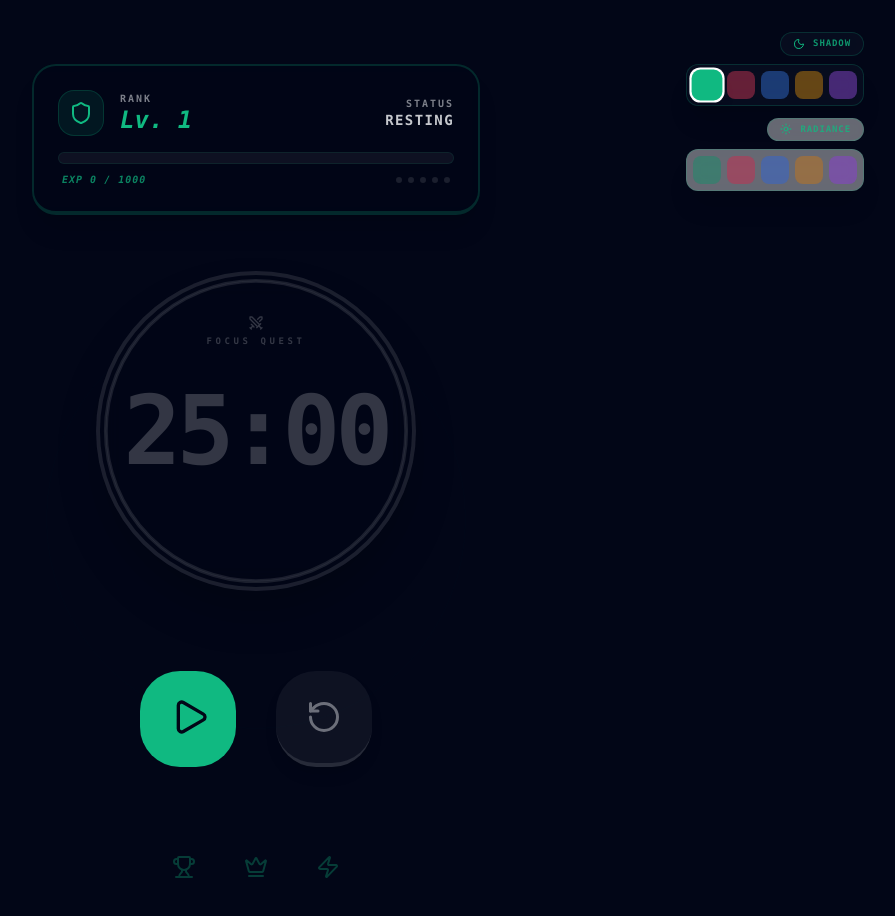
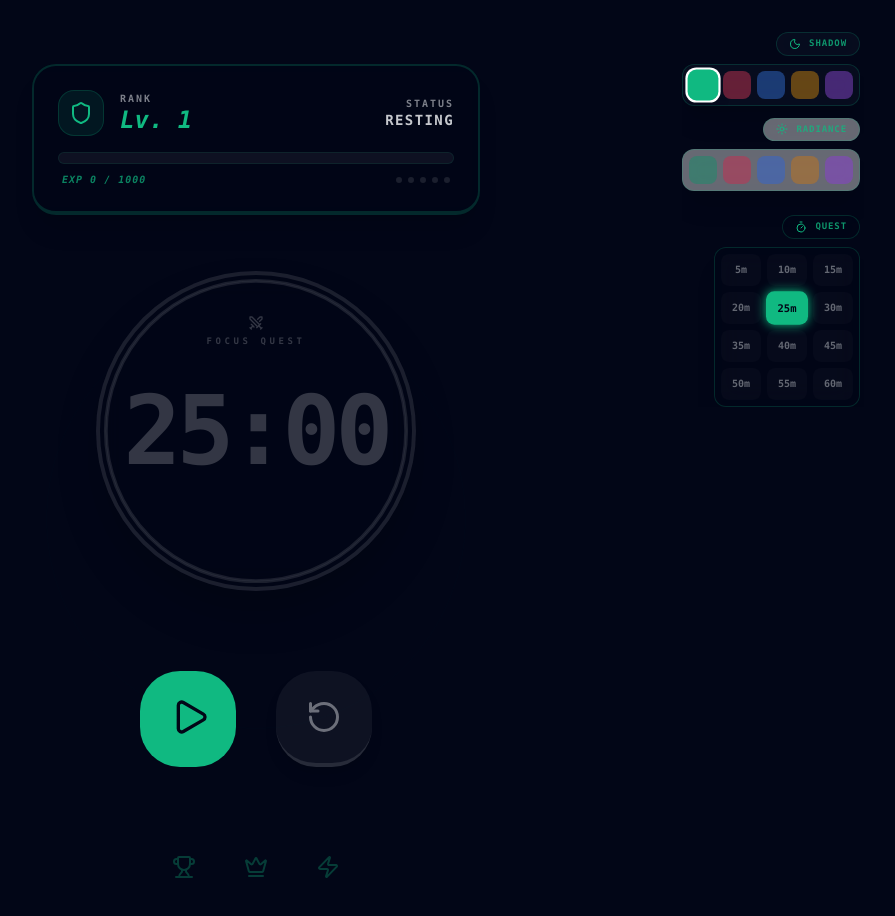
Before and after one commit to TMando616/pomodoro-quest, a Next.js app: page / in a window 1280 px wide. Shown: the top 916 px of the page, without its empty margins (384-1279 px from the left). Built offline with nearby package versions, Linux system fonts and the light colour scheme.

Commit message:
feat: クエスト時間の選択機能追加とサイドパネルへの集約

```diff
--- a/src/app/page.tsx
+++ b/src/app/page.tsx
@@ -1,7 +1,7 @@
 "use client";
 
 import React, { useState, useEffect, useCallback } from 'react';
-import { Play, Pause, RotateCcw, Shield, Swords, Trophy, Zap, Crown, Palette, Sun, Moon } from 'lucide-react';
+import { Play, Pause, RotateCcw, Shield, Swords, Trophy, Zap, Crown, Palette, Sun, Moon, Timer } from 'lucide-react';
 
 const themes = {
   dark: [
@@ -20,8 +20,12 @@ const themes = {
   ]
 };
 
+// 5分から60分まで5分刻みのリスト
+const durationOptions = Array.from({ length: 12 }, (_, i) => (i + 1) * 5);
+
 export default function PomodoroQuest() {
   // --- 状態管理 ---
+  const [duration, setDuration] = useState(25); // 選択された時間（分）
   const [timeLeft, setTimeLeft] = useState(25 * 60);
   const [isActive, setIsActive] = useState(false);
   const [exp, setExp] = useState(0);
@@ -42,7 +46,7 @@ export default function PomodoroQuest() {
 
   const handleQuestComplete = useCallback(() => {
     setIsActive(false);
-    setTimeLeft(25 * 60);
+    setTimeLeft(duration * 60);
     setExp((prevExp) => {
       const newExp = prevExp + 100;
       if (newExp >= 1000) {
@@ -54,7 +58,7 @@ export default function PomodoroQuest() {
       return newExp;
     });
     setTimeout(() => setMessage(""), 5000);
-  }, []);
+  }, [duration]);
 
   useEffect(() => {
     let interval: ReturnType<typeof setInterval> | null = null;
@@ -71,17 +75,28 @@ export default function PomodoroQuest() {
   }, [isActive, timeLeft, handleQuestComplete]);
 
   const toggleTimer = () => setIsActive(!isActive);
+
   const resetTimer = () => {
     setIsActive(false);
-    setTimeLeft(25 * 60);
+    setTimeLeft(duration * 60);
     setMessage("");
+  };
+
+  // 時間設定の変更
+  const selectDuration = (mins: number) => {
+    if (isActive) return; // 動作中は変更不可
+    setDuration(mins);
+    setTimeLeft(mins * 60);
   };
 
   return (
     <div className="min-h-screen bg-background text-foreground flex flex-col items-center justify-center font-mono p-4 md:p-8 selection:bg-primary/30 transition-colors duration-500 overflow-x-hidden">
 
+      {/* サイドパネル（右側固定） */}
+      <div className="fixed top-4 right-4 md:top-8 md:right-8 flex flex-col items-end gap-6 z-50 max-h-[90vh] overflow-y-auto pr-1 scrollbar-hide">
+
         {/* テーマセレクター */}
-      <div className="fixed top-4 right-4 md:top-8 md:right-8 flex flex-col items-end gap-3 z-50">
+        <div className="flex flex-col items-end gap-3">
           {/* Dark Themes */}
           <div className="flex flex-col items-end gap-2">
             <div className="flex items-center gap-2 px-3 py-1 bg-slate-900/40 border border-primary/20 rounded-full backdrop-blur-md">
@@ -118,6 +133,31 @@ export default function PomodoroQuest() {
                   }`}
                   title={theme.label}
                 />
+              ))}
+            </div>
+          </div>
+        </div>
+
+        {/* クエスト時間セレクター（テーマボタンの下に配置） */}
+        <div className="flex flex-col items-end gap-2">
+          <div className="flex items-center gap-2 px-3 py-1 bg-background/40 border border-primary/20 rounded-full backdrop-blur-md">
+            <Timer className="w-3 h-3 text-primary" />
+            <span className="text-[9px] font-black uppercase tracking-widest text-primary/80">Quest</span>
+          </div>
+          <div className="grid grid-cols-3 gap-1.5 p-1.5 bg-background/40 border border-primary/20 rounded-xl backdrop-blur-md shadow-xl w-fit">
+            {durationOptions.map((mins) => (
+              <button
+                key={mins}
+                onClick={() => selectDuration(mins)}
+                disabled={isActive}
+                className={`w-9 h-7 md:w-10 md:h-8 rounded-lg font-black text-[10px] transition-all duration-300 flex items-center justify-center ${
+                  duration === mins
+                    ? 'bg-primary text-primary-foreground shadow-[0_0_10px_var(--color-primary)] scale-105 z-10'
+                    : 'bg-foreground/5 opacity-40 hover:opacity-80 disabled:opacity-10'
+                }`}
+              >
+                {mins}m
+              </button>
             ))}
           </div>
         </div>
@@ -203,7 +243,7 @@ export default function PomodoroQuest() {
                   stroke="currentColor"
                   strokeWidth="4"
                   strokeDasharray={967}
-                  strokeDashoffset={967 - (967 * (timeLeft / (25 * 60)))}
+                  strokeDashoffset={967 - (967 * (timeLeft / (duration * 60)))}
                   className={`${isActive ? 'text-primary' : 'opacity-10'} transition-all duration-1000 ease-linear`}
                   strokeLinecap="round"
                 />
```
Lines whose indentation alone changed are shown as unchanged.
